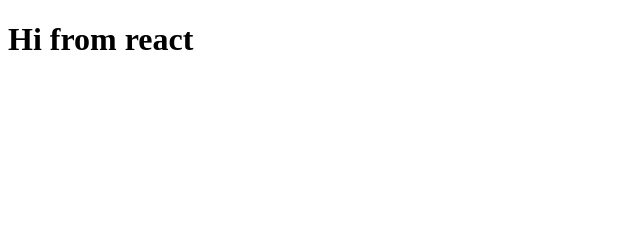
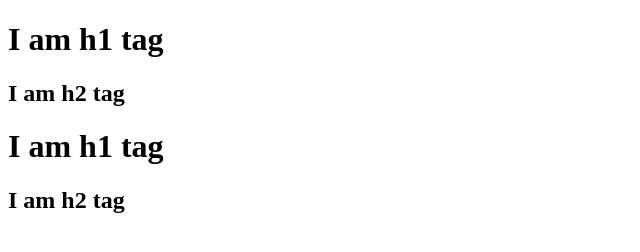
Before and after one commit to MalabikaKumari/react-learnings, a plain HTML site: page index.html in a window 1280 px wide. Shown: the whole page, without its empty margins (0-640 px from the left). Drawn offline with nearby package versions, Linux system fonts and the light colour scheme.

Commit message:
add nested elements in react

```diff
--- a/app.js
+++ b/app.js
@@ -1,3 +1,72 @@
-const heading = React.createElement("h1", {}, "Hi from react");
+// const heading = React.createElement("h1", {}, "Hi from react");
+// const root = ReactDOM.createRoot(document.getElementById("root"));
+// root.render(heading);
+
+//creating nested element
+
+/* <div id="root">
+  <div id="parent">
+    <div id="child">
+      <h1>I am h1 tag</h1>
+      <h2>I am h1 tag</h2>
+    </div>
+  </div>
+</div>; */
+
+//1
+
+// const parent = React.createElement(
+//   "div",
+//   { id: "parent" },
+//   React.createElement(
+//     "div",
+//     { id: "child" },
+//     React.createElement("h1", {}, "I am h1 tag")
+//   )
+// );
+// console.log(parent);
+
+// const root = ReactDOM.createRoot(document.getElementById("root"));
+// root.render(parent);
+
+//2
+// const parent = React.createElement(
+//     "div",
+//     { id: "parent" },
+//     React.createElement("div", { id: "child" }, [
+//       React.createElement("h1", {}, "I am h1 tag"),
+//       React.createElement("h2", {}, "I am h2 tag"),
+//     ])
+//   );
+//   console.log(parent);
+
+//   const root = ReactDOM.createRoot(document.getElementById("root"));
+//   root.render(parent);
+
+//#3
+/* <div id="root">
+  <div id="parent">
+    <div id="child">
+      <h1>I am h1 tag</h1>
+      <h2>I am h1 tag</h2>
+    </div>
+     <div id="child">
+      <h1>I am h1 tag</h1>
+      <h2>I am h1 tag</h2>
+    </div>
+  </div>
+</div>; */
+const parent = React.createElement("div", { id: "parent" }, [
+  React.createElement("div", { id: "child1" }, [
+    React.createElement("h1", {}, "I am h1 tag"),
+    React.createElement("h2", {}, "I am h2 tag"),
+  ]),
+  React.createElement("div", { id: "child2" }, [
+    React.createElement("h1", {}, "I am h1 tag"),
+    React.createElement("h2", {}, "I am h2 tag"),
+  ]),
+]);
+console.log(parent);
+
 const root = ReactDOM.createRoot(document.getElementById("root"));
-root.render(heading);
+root.render(parent);
```
Also changed, not shown: index.html (+1 -0 lines).
